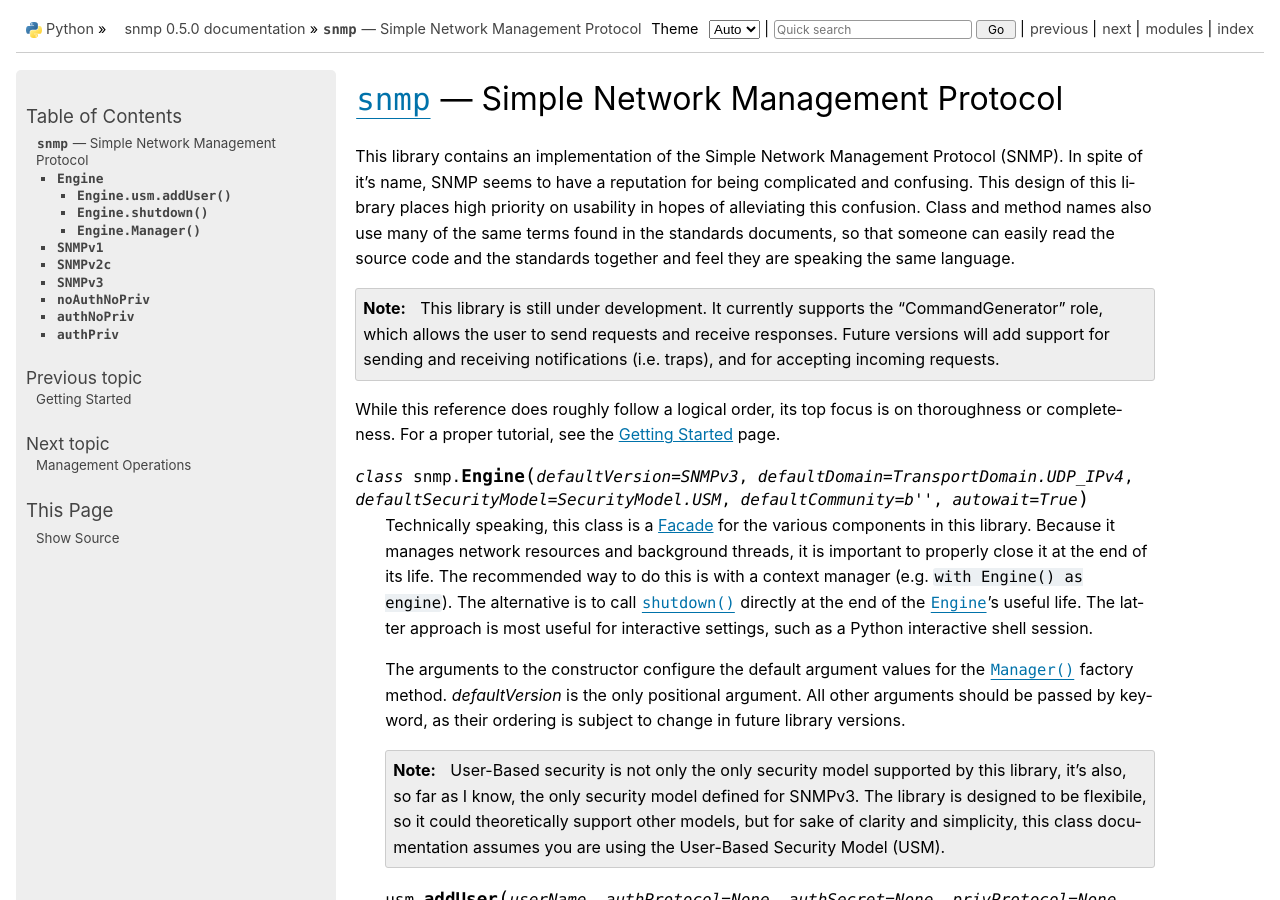
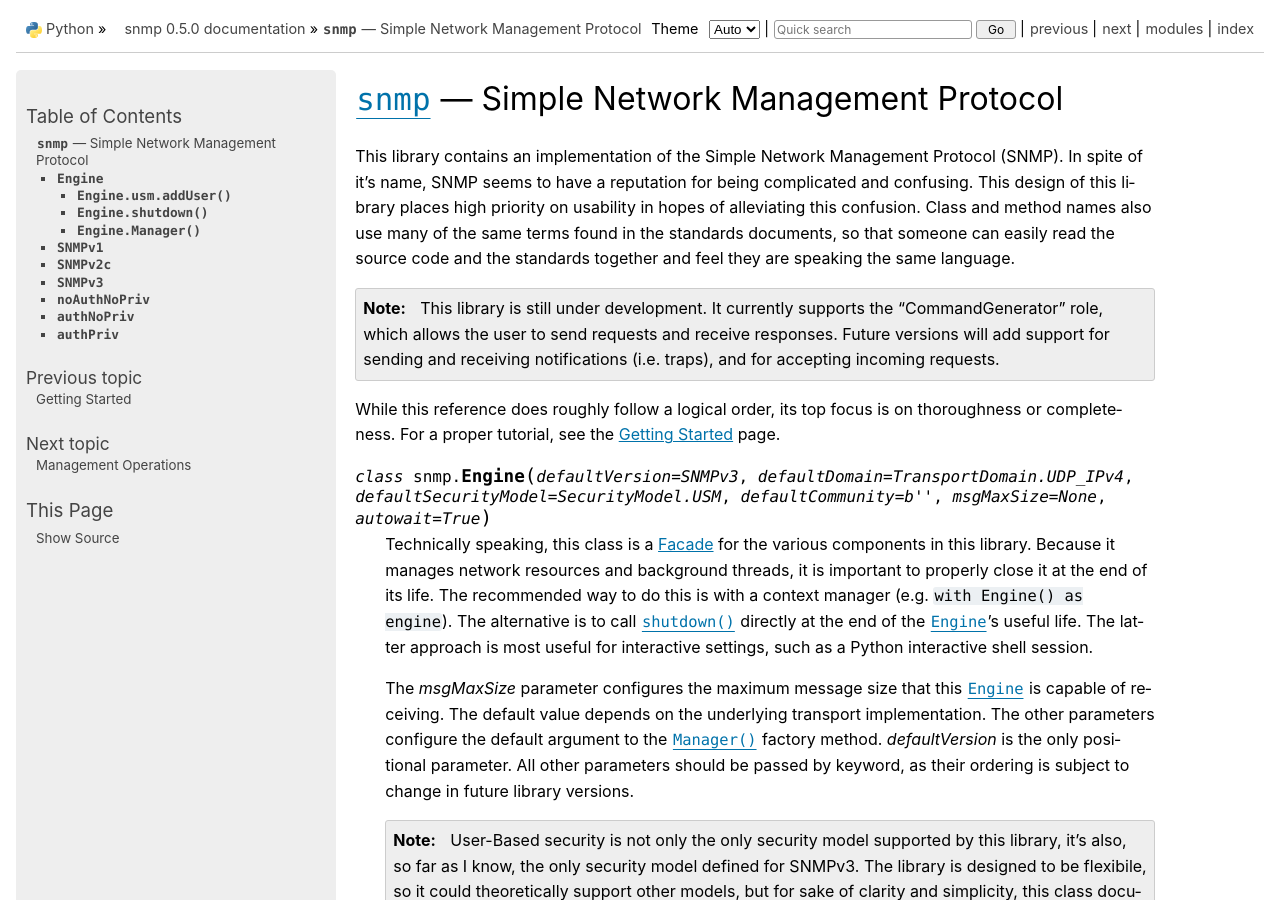
Before and after one commit to charlestolley/python-snmp, a Sphinx documentation site: the page built from docs/source/snmp.rst, in a window 1280 px wide and 900 px high. Built offline with Sphinx 7.4.7, drawn with Linux system fonts in a browser that asks for light colours.

Commit message:
Allow Engine to configure msgMaxSize

```diff
--- a/docs/source/snmp.rst
+++ b/docs/source/snmp.rst
@@ -28,6 +28,7 @@
       defaultDomain=TransportDomain.UDP_IPv4, \
       defaultSecurityModel=SecurityModel.USM, \
       defaultCommunity=b"", \
+      msgMaxSize=None, \
       autowait=True, \
    )
    :canonical: snmp.engine.Engine
@@ -40,10 +41,12 @@
    :class:`Engine`'s useful life. The latter approach is most useful for
    interactive settings, such as a Python interactive shell session.
 
-   The arguments to the constructor configure the default argument values for
-   the :meth:`Manager` factory method. `defaultVersion` is the only positional
-   argument. All other arguments should be passed by keyword, as their ordering
-   is subject to change in future library versions.
+   The `msgMaxSize` parameter configures the maximum message size that this
+   :class:`Engine` is capable of receiving. The default value depends on the
+   underlying transport implementation. The other parameters configure the
+   default argument to the :meth:`Manager` factory method. `defaultVersion` is
+   the only positional parameter. All other parameters should be passed by
+   keyword, as their ordering is subject to change in future library versions.
 
    .. note::
 
```
Also changed, not shown: 3 other files.
